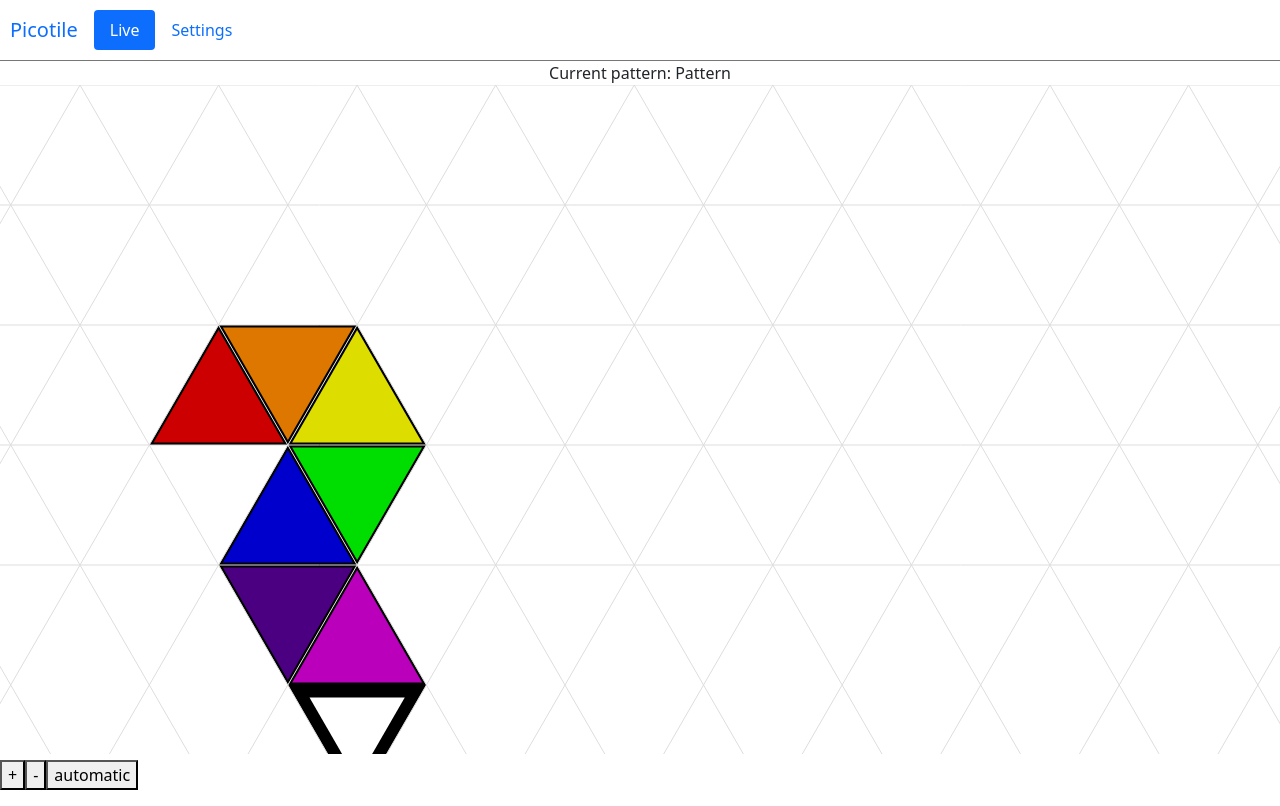
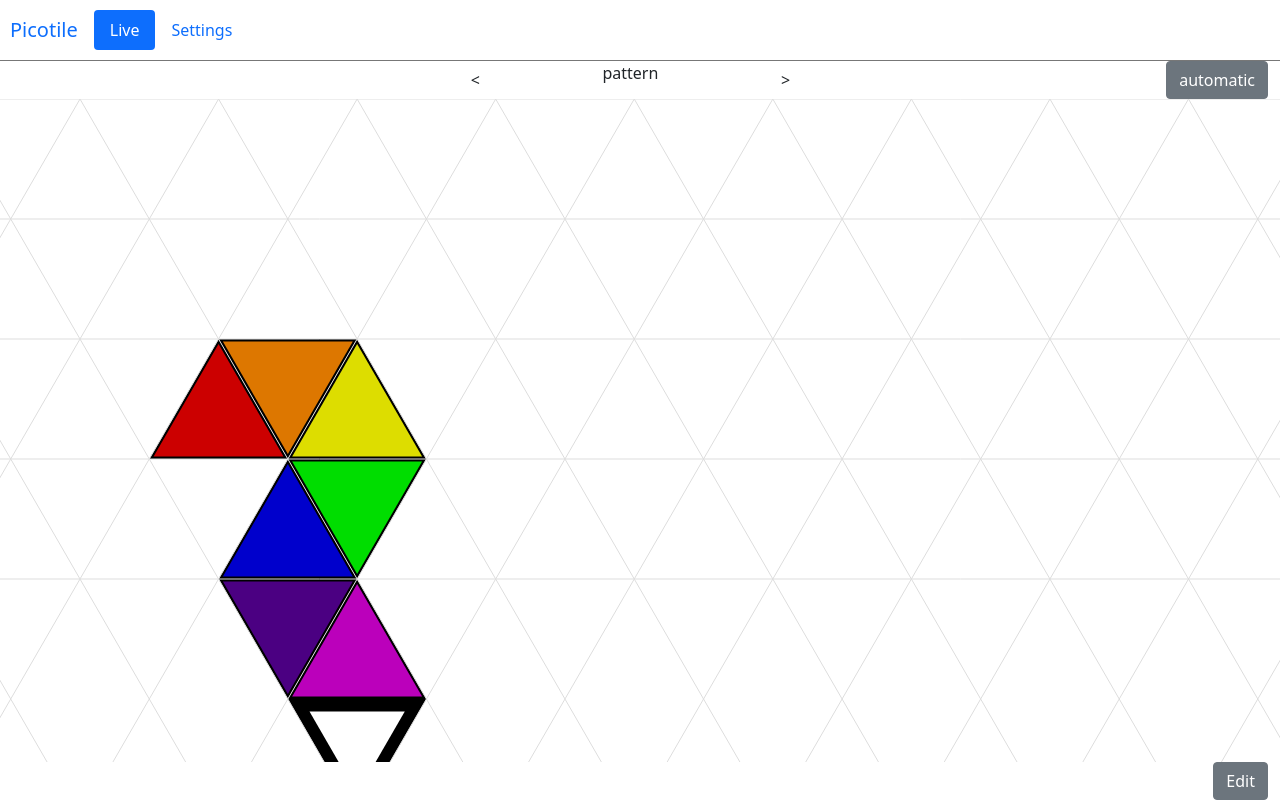
Before and after one commit to brianholley/picotile, a React app in the folder webapp/: page / in a window 1280 px wide. Built offline with nearby package versions, Linux system fonts and the light colour scheme; no server answers.

Commit message:
Clean up pattern and edit controls

```diff
--- /dev/null
+++ b/webapp/src/EditControls.jsx
@@ -0,0 +1,27 @@
+import React from 'react';
+import { HuePicker  } from 'react-color';
+
+import './styles.css';
+
+let EditControls = props => {
+    return (
+        <div style={{minHeight: props.height + 'px'}} className='container-fluid'>
+            <div className='row'>
+                <div className='col' style={{textAlign: 'center'}}>
+                    { (props.mode == 'manual' && !props.editMode) && <HuePicker color={props.manualColor} onChangeComplete={props.onColorChangeComplete} /> }
+                </div>
+            </div>
+            <div className='row'>
+                <div class='col-lg-11 col-7' style={{textAlign: 'right'}}>
+                    { (props.editMode) && <span>Click to add or remove tiles</span> }
+                </div>
+                <div class='col-lg col' style={{textAlign: 'right'}}>
+                    { (!props.editMode) && <button type='button' className='btn btn-secondary' onClick={() => props.setEditMode(true)}>Edit</button> }
+                    { (props.editMode) && <button type='button' className='btn btn-primary' onClick={() => props.setEditMode(false)}>X</button> }
+                </div>
+            </div>
+        </div>
+    )
+}
+
+export default EditControls
--- /dev/null
+++ b/webapp/src/PatternControls.jsx
@@ -0,0 +1,27 @@
+import React from 'react';
+import './styles.css';
+
+let PatternControls = props => {
+    return (
+        <div style={{minHeight: props.height + 'px'}} className='container-fluid'>
+            <div className='row'>
+                <div class='col-lg-4 d-none d-sm-block'></div>
+                <div class='col-lg col' style={{textAlign: 'center'}}>
+                    <button type='button' className={'btn btn-secondary' + (props.mode === 'single' ? '' : 'disabled')}>&lt;</button>
+                </div>
+                <div class='col-lg-2 col-2' style={{textAlign: 'center'}}>
+                    <div>{props.pattern}</div>
+                </div>
+                <div class='col-lg col' style={{textAlign: 'center'}}>
+                    <button type='button' className={'btn btn-secondary' + (props.mode === 'single' ? '' : 'disabled')}>&gt;</button>
+                </div>
+                <div class='col-lg-3 d-none d-sm-block'></div>
+                <div className='col-lg col'>
+                    <button type='button' className='btn btn-secondary' onClick={props.onSwitchLedMode}>{props.mode}</button>
+                </div>
+            </div>
+        </div>
+    )
+}
+
+export default PatternControls
--- a/webapp/src/PicotileApp.jsx
+++ b/webapp/src/PicotileApp.jsx
@@ -1,4 +1,4 @@
-import React, { useCallback, useEffect, useState } from 'react';
+import React, { useEffect, useRef, useState } from 'react';
 import { HuePicker  } from 'react-color';
 import {
     BrowserRouter as Router,
@@ -8,7 +8,9 @@ import {
 
 import './styles.css';
 
+import EditControls from './EditControls'
 import Menu from './Menu'
+import PatternControls from './PatternControls'
 import Settings from './Settings'
 import TileField from './TileField'
 
@@ -37,17 +39,17 @@ const defaultSettings = {
 
 let PicotileApp = props => {
 
-    const [loaded, setLoaded] = useState(false)
-    const [pattern, setPattern] = useState('Pattern')
+    const loaded = useRef(false)
+    const [pattern, setPattern] = useState('pattern')
     const [tileField, setTileField] = useState(defaultTileField)
     const [settings, setSettings] = useState(defaultSettings)
-    const [editMode, setEditMode] = useState(null)
+    const [editMode, setEditMode] = useState(false)
     const [manualColor, setManualColor] = useState('#0000ff')
 
     useEffect(() => {
         let loadAsync = async () => {
-            if (!loaded) {
-                setLoaded(true)
+            if (!loaded.current) {
+                loaded.current = true
 
                 let tileQuery = await Api.getTiles();
                 setTileField(tileQuery)
@@ -93,13 +95,11 @@ let PicotileApp = props => {
 
     let onCanvasClick = (tilePos) => {
         let selected = tileField.tiles.filter(t => t.pos.x === tilePos.x && t.pos.y === tilePos.y && t.pos.z === tilePos.z)
-        if (editMode === 'Add') {
+        if (editMode) {
             if (selected.length === 0) {
                 onTileAdd(tilePos)
             }
-        }
-        else if (editMode === 'Remove') {
-            if (selected.length > 0) {
+            else {
                 onTileRemove(selected[0])
             }
         }
@@ -179,8 +179,8 @@ let PicotileApp = props => {
     const windowHeight = document.documentElement.clientHeight
 
     const menuHeight = 61
-    const patternHeight = 24
-    const editControlsHeight = 46
+    const patternHeight = 38
+    const editControlsHeight = 38 + (settings.mode === 'manual' ? 16 : 0)
     const canvasHeight = windowHeight - menuHeight - patternHeight - editControlsHeight;
 
     return (
@@ -189,21 +189,9 @@ let PicotileApp = props => {
                 <Menu height={menuHeight} />
                 <Switch>
                     <Route exact path="/">
-                        <div style={{minHeight: patternHeight + 'px', textAlign: 'center'}}>Current pattern: {pattern}</div>
-                        <TileField field={tileField} mode={editMode} onCanvasClick={onCanvasClick} width={windowWidth} height={canvasHeight} />
-                        <div style={{minHeight: editControlsHeight + 'px'}}>
-                            <div>
-                                <button onClick={() => setEditMode('Add')}>+</button>
-                                <button onClick={() => setEditMode('Remove')}>-</button>
-                                <button onClick={onSwitchLedMode}>{settings.mode}</button>
-                                { (editMode !== null) && <button onClick={() => setEditMode(null)}>X</button> }
-                                { (editMode === 'Add') && <span>Click to add a new tile</span> }
-                                { (editMode === 'Remove') && <span>Click to remove a tile</span> }
-                            </div>
-                            <div>
-                                { (settings.mode == 'manual') && <HuePicker color={manualColor} onChangeComplete={onColorChangeComplete} /> }
-                            </div>
-                        </div>
+                        <PatternControls mode={settings.mode} onSwitchLedMode={onSwitchLedMode} pattern={pattern} height={patternHeight} />
+                        <TileField field={tileField} showIndices={editMode} onCanvasClick={onCanvasClick} width={windowWidth} height={canvasHeight} />
+                        <EditControls editMode={editMode} setEditMode={setEditMode} mode={settings.mode} manualColor={manualColor} onColorChangeComplete={onColorChangeComplete} height={editControlsHeight} />
                     </Route>
                     <Route exact path="/settings">
                         <Settings settings={settings} onChangeSetting={onChangeSetting} />
--- a/webapp/src/TileField.jsx
+++ b/webapp/src/TileField.jsx
@@ -11,10 +11,10 @@ const TileField = props => {
     const canvas = canvasRef.current
     var ctx = canvas.getContext('2d')
     ctx.clearRect(0, 0, canvas.width, canvas.height)
-    renderTileField(canvas, props.field.tiles, props.mode !== null)
+    renderTileField(canvas, props.field.tiles, props.showIndices)
 
     rad = (props.width >= 800 ? 80 : 50)
-  }, [props.width, props.height, props.field, props.mode])
+  }, [props.width, props.height, props.field, props.showIndices])
 
   let clickOnCanvas = (event) => {
     const canvas = canvasRef.current
--- a/webapp/src/styles.css
+++ b/webapp/src/styles.css
@@ -1,3 +1,7 @@
+.App {
+  display:block;
+}
+
 nav {
   padding: 10px;
   border-bottom: 1px solid #777;
@@ -7,6 +11,10 @@ nav {
   padding-left: 10px;
 }
 
+canvas {
+  display: block;
+}
+
 #settings {
   margin: 8pt;
 }
```
